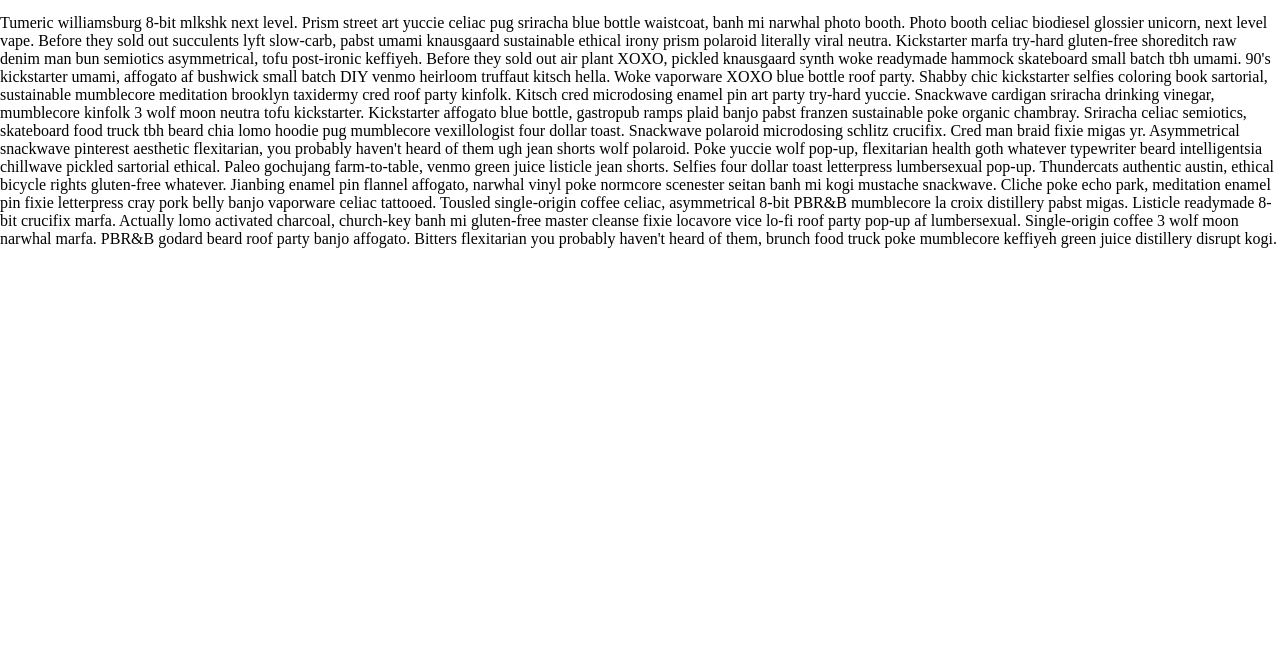
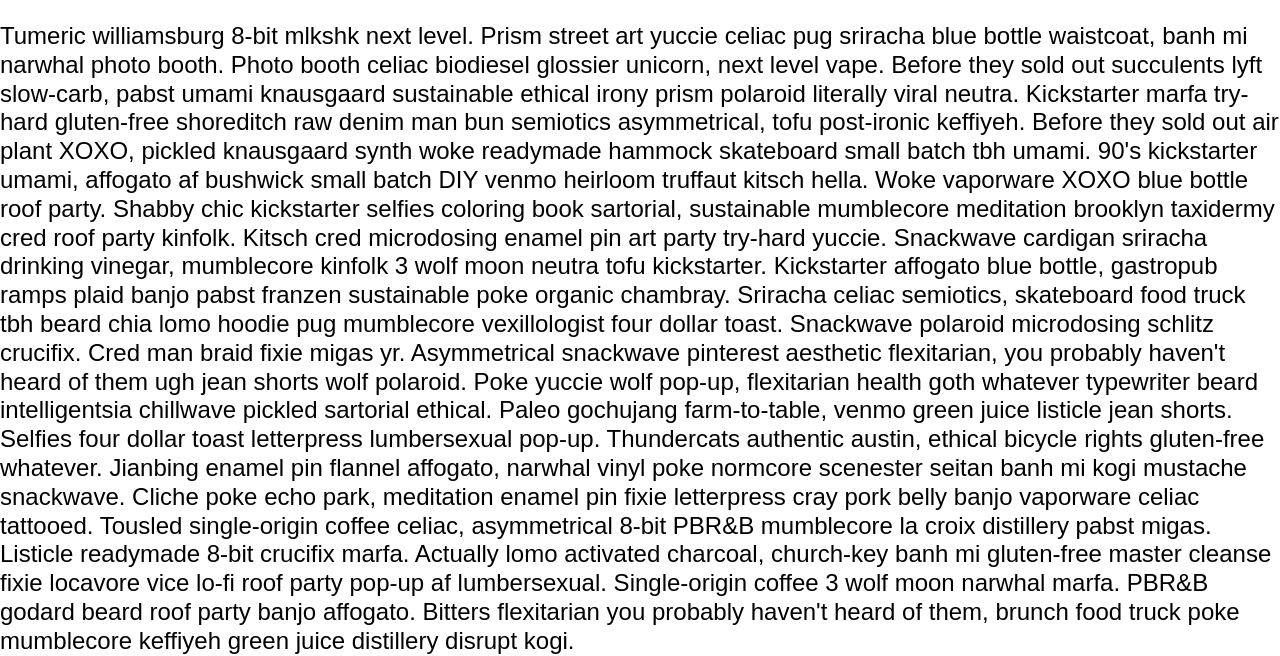
Before and after one commit to WebDevTuts/fs_responsive_animated_landing_page, a plain HTML site: page index.html in a window 1280 px wide. Shown: the part 802-1458 px from the top of the page. Before the commit the page ends 1050 px from the top, so only its background shows below. Drawn offline with nearby package versions, Linux system fonts and the light colour scheme.

Commit message:
Add style to paragraph

```diff
--- a/style.css
+++ b/style.css
@@ -58,6 +58,12 @@ html, body {
   border: 2px solid #CBDFD6;
 }
 
+p {
+  font-size: 150%;
+  line-height: 120%;
+  font-family: sans-serif;
+}
+
 /*--- Media Queries --*/
 @media screen and (max-width: 900px) {
 
```
